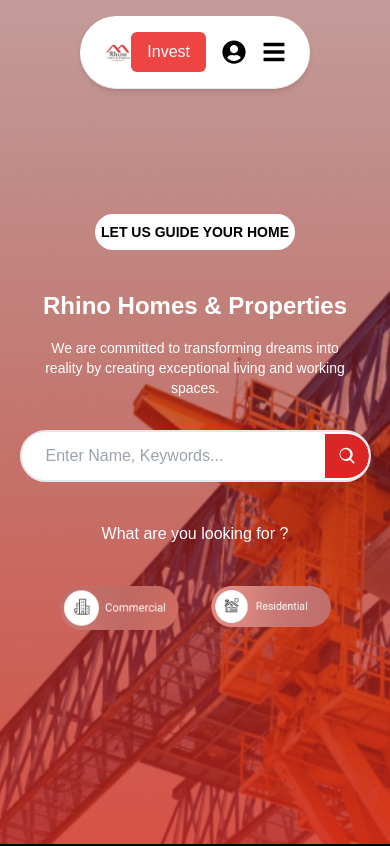
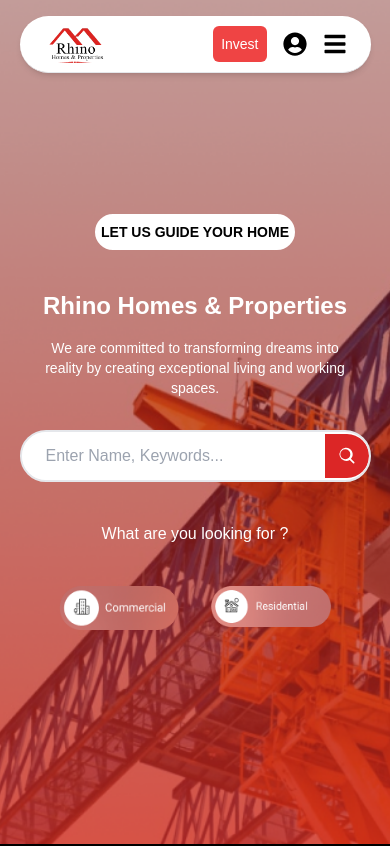
Before and after one commit to Ritephase1/rhp-website-fe, a Next.js app: page / in a window 390 px wide. Shown: the top 846 px of the page. Built offline with nearby package versions, Linux system fonts and the light colour scheme.

Commit message:
Add padding to the mobile nav

```diff
--- a/src/components/Navigation.js
+++ b/src/components/Navigation.js
@@ -70,8 +70,8 @@ export default function Navigation() {
   }, []);
 
   return (
-    <nav className="bg-white text-black sticky top-0 z-50 border-b shadow-md rounded-full mx-20">
-      <div className="flex justify-between items-center px-6 py-4 max-w-screen-xl mx-auto">
+    <nav className="bg-white max-w-md w-[90%] items-center m-auto text-black sticky top-0 z-50 border-b shadow-md rounded-full">
+      <div className="flex justify-between items-center px-6 py-2 max-w-screen-xl mx-auto">
         {/* Logo */}
         <div>
           <img
@@ -129,7 +129,7 @@ export default function Navigation() {
         <div className="md:hidden flex items-center space-x-4">
           <a
             href="#invest"
-            className="bg-red-500 text-white py-2 px-4 rounded-md hover:bg-green-600 transition"
+            className="bg-red-500 text-white text-sm py-2 px-2 rounded-md hover:bg-green-600 transition"
           >
             Invest
           </a>
@@ -156,7 +156,7 @@ export default function Navigation() {
             {links.map((link) => (
               <li
                 key={link.name}
-                className="border-b-2 border-gray-300 last:border-b-0 py-2"
+                className="border-b-2 ml-7 border-gray-300 last:border-b-0 py-2"
               >
                 <button
                   onClick={() => toggleDropdown(link.name)}
```
